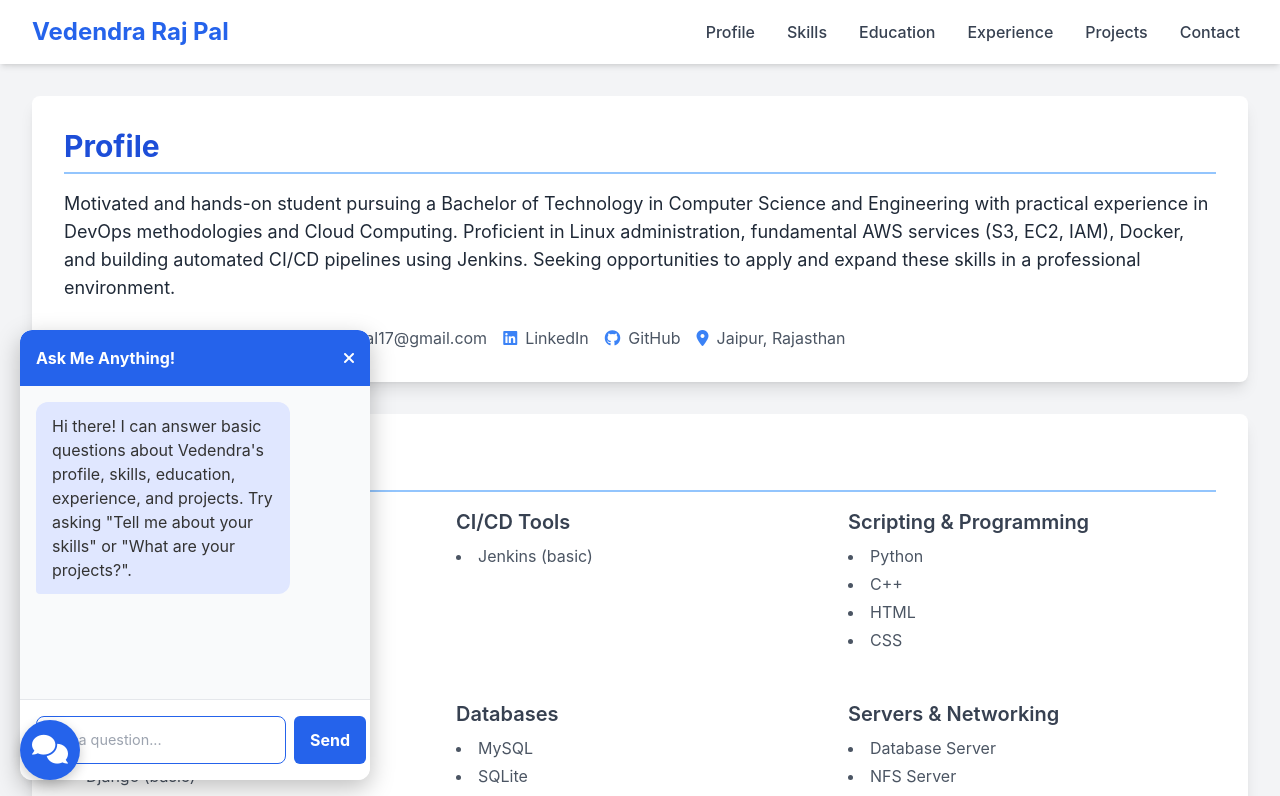
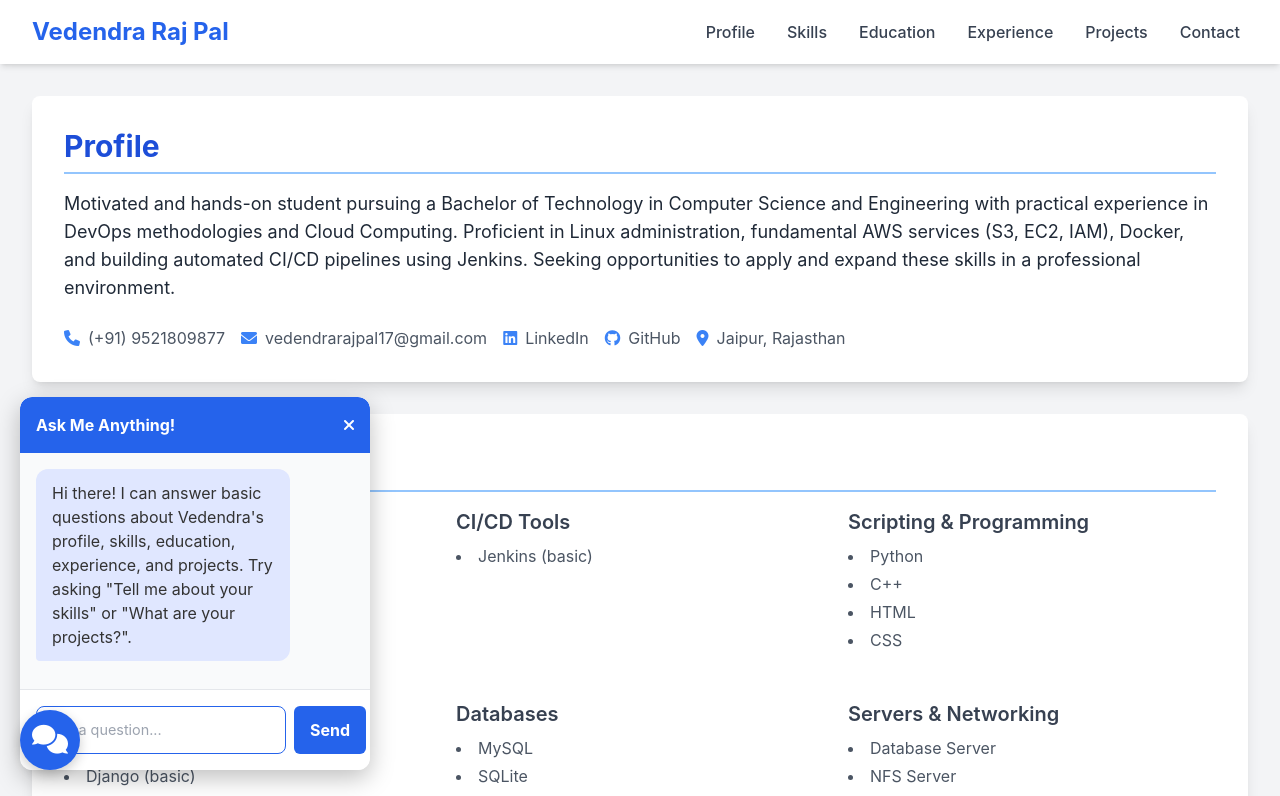
Before and after one commit to vedendrarajpal/portfilo_vedendra_G, a plain HTML site: page vedendra_portfilo_G/index.html in a window 1280 px wide. Both pictures are taken after a click on the element 50 px from the left and 750 px from the top of the page. Shown: the top 796 px of the page. Drawn offline with nearby package versions, Linux system fonts and the light colour scheme.

Commit message:
Update index.html

```diff
--- a/vedendra_portfilo_G/index.html
+++ b/vedendra_portfilo_G/index.html
@@ -39,11 +39,11 @@
         /* Styles for the Chatbox */
         .chat-container {
             position: fixed;
-            bottom: 20px;
-            left: 20px; /* Changed from right to left */
+            bottom: 30px; /* Adjusted from 20px */
+            left: 20px;
             width: 350px;
             max-width: 90vw; /* Responsive width */
-            height: 450px;
+            max-height: 80vh; /* Adjusted from fixed height to max-height for responsiveness */
             background-color: #ffffff;
             border-radius: 12px;
             box-shadow: 0 8px 24px rgba(0, 0, 0, 0.25);
@@ -126,8 +126,8 @@
         }
         .chat-toggle-button {
             position: fixed;
-            bottom: 20px;
-            left: 20px; /* Changed from right to left */
+            bottom: 30px; /* Adjusted from 20px */
+            left: 20px;
             background-color: #2563eb; /* Blue-600 */
             color: white;
             width: 60px;
@@ -591,6 +591,9 @@
         const chatInput = document.getElementById('chatInput');
         const sendChatButton = document.getElementById('sendChatButton');
 
+        // It's crucial that these elements exist when the script tries to attach event listeners.
+        // The console.error messages will tell us if they are missing.
+
         if (chatToggleButton) {
             chatToggleButton.addEventListener('click', () => {
                 console.log("Chat toggle button clicked."); // Debugging
```
